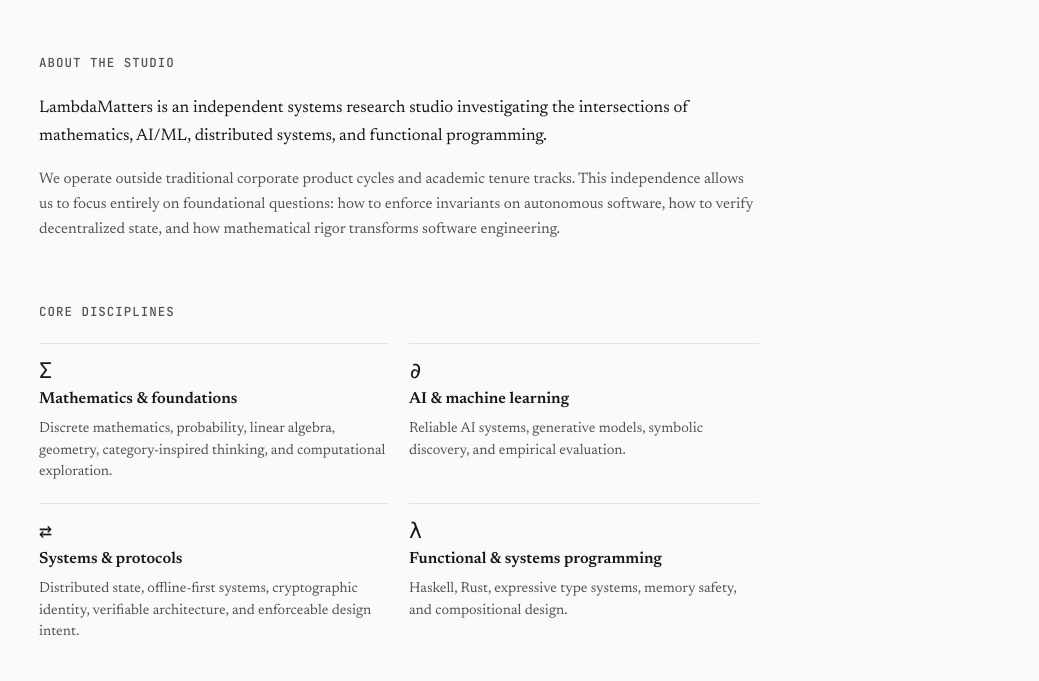
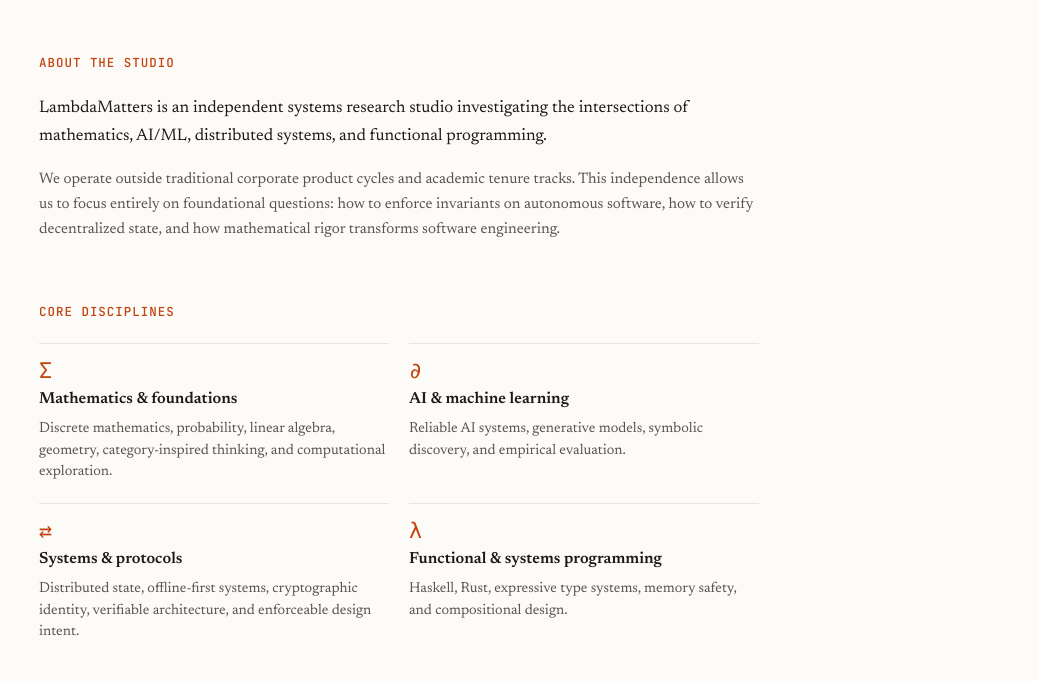
Before and after one commit to lambdamatters/lambdamatters.github.io, an Astro site: page /about in a window 1280 px wide. Shown: the part 119-800 px from the top of the page, without its empty margins (241-1280 px from the left). Built offline with nearby package versions, Linux system fonts and the light colour scheme; Astro itself is replaced by a stand-in of ours.

Commit message:
feat: introduce Warm Terracotta theme, centralize global link and heading tokens, and refine diagram aesthetics

```diff
--- a/src/components/Footer.astro
+++ b/src/components/Footer.astro
@@ -51,12 +51,6 @@ const {
 
   .footer-links a {
     color: var(--muted);
-    text-decoration: none;
-    transition: color 0.15s ease;
-  }
-
-  .footer-links a:hover {
-    color: var(--text);
   }
 
   .footer-contact a {
@@ -64,11 +58,6 @@ const {
     text-decoration: underline;
     text-underline-offset: 3px;
     text-decoration-color: var(--border);
-    transition: all 0.15s ease;
-  }
-
-  .footer-contact a:hover {
-    text-decoration-color: var(--text);
   }
 
   .footer-copy {
--- a/src/components/Header.astro
+++ b/src/components/Header.astro
@@ -44,7 +44,6 @@ const { isHome = false } = Astro.props;
     display: flex;
     align-items: center;
     gap: 1.15rem;
-    text-decoration: none;
     color: inherit;
   }
 
--- a/src/components/PillarItem.astro
+++ b/src/components/PillarItem.astro
@@ -27,7 +27,7 @@ const { symbol, title, description } = Astro.props;
   .pillar-symbol {
     font-family: var(--font-mono);
     font-size: 1.35rem;
-    color: var(--text);
+    color: var(--accent);
     margin-bottom: 0.5rem;
     line-height: 1;
   }
--- a/src/layouts/ProfileLayout.astro
+++ b/src/layouts/ProfileLayout.astro
@@ -169,11 +169,6 @@ const {
     text-decoration: underline;
     text-underline-offset: 3px;
     text-decoration-color: var(--border);
-    transition: all 0.15s ease;
-  }
-
-  .contact-value a:hover {
-    text-decoration-color: var(--text);
   }
 
   .sep {
--- a/src/pages/about.astro
+++ b/src/pages/about.astro
@@ -192,11 +192,6 @@ const pillars = [
     text-decoration: underline;
     text-underline-offset: 3px;
     text-decoration-color: var(--border);
-    transition: all 0.15s ease;
-  }
-
-  .talk-link:hover {
-    text-decoration-color: var(--text);
   }
 
   .collab-note {
@@ -223,11 +218,6 @@ const pillars = [
     text-decoration: underline;
     text-underline-offset: 3px;
     text-decoration-color: var(--border);
-    transition: all 0.15s ease;
-  }
-
-  .collab-action a:hover {
-    text-decoration-color: var(--text);
   }
 
   @media (max-width: 640px) {
--- a/src/pages/reports/[...slug].astro
+++ b/src/pages/reports/[...slug].astro
@@ -164,7 +164,7 @@ const { Content } = await render(report);
   }
 
   .report-id {
-    color: var(--muted);
+    color: var(--accent);
     font-weight: 500;
   }
 
@@ -202,10 +202,6 @@ const { Content } = await render(report);
     text-decoration: underline;
     text-underline-offset: 3px;
     text-decoration-color: var(--border);
-  }
-
-  .author-name:hover {
-    text-decoration-color: var(--text);
   }
 
   .author-org {
--- a/src/styles/global.css
+++ b/src/styles/global.css
@@ -1,60 +1,72 @@
 :root {
-  --bg: #fafafa;
-  --text: #171717;
-  --muted: #525252;
-  --faint: #666666;
-  --border: #e5e5e5;
+  --bg: #fdfbf7;
+  --text: #1c1917;
+  --muted: #57534e;
+  --faint: #78716c;
+  --border: #e7e5e4;
   --card-bg: #ffffff;
-  --badge-bg: #eeeeee;
-  --badge-text: #171717;
-  --accent: #171717;
+  --badge-bg: #f5f3ef;
+  --badge-text: #1c1917;
+  --accent: #c2410c;
+  --accent-hover: #9a3412;
+  --btn-primary-bg: #c2410c;
+  --btn-primary-text: #ffffff;
   --toggle-bg: #ffffff;
-  --toggle-hover: #f5f5f5;
+  --toggle-hover: #f5f3ef;
   --font-serif: "Newsreader", "Charis SIL", "Georgia", "Cambria", "Times New Roman", Times, serif;
   --font-mono: "JetBrains Mono", ui-monospace, SFMono-Regular, Menlo, Monaco, Consolas, monospace;
 }
 
 [data-theme="dark"] {
-  --bg: #111111;
-  --text: #f5f5f5;
-  --muted: #a3a3a3;
-  --faint: #999999;
-  --border: #262626;
-  --card-bg: #161616;
-  --badge-bg: #262626;
-  --badge-text: #f5f5f5;
-  --accent: #ffffff;
-  --toggle-bg: #1a1a1a;
-  --toggle-hover: #262626;
+  --bg: #141210;
+  --text: #f5f5f4;
+  --muted: #a8a29e;
+  --faint: #78716c;
+  --border: #292524;
+  --card-bg: #1c1917;
+  --badge-bg: #292524;
+  --badge-text: #f5f5f4;
+  --accent: #fb923c;
+  --accent-hover: #fdba74;
+  --btn-primary-bg: #ea580c;
+  --btn-primary-text: #ffffff;
+  --toggle-bg: #1c1917;
+  --toggle-hover: #292524;
 }
 
 [data-theme="light"] {
-  --bg: #fafafa;
-  --text: #171717;
-  --muted: #525252;
-  --faint: #666666;
-  --border: #e5e5e5;
+  --bg: #fdfbf7;
+  --text: #1c1917;
+  --muted: #57534e;
+  --faint: #78716c;
+  --border: #e7e5e4;
   --card-bg: #ffffff;
-  --badge-bg: #eeeeee;
-  --badge-text: #171717;
-  --accent: #171717;
+  --badge-bg: #f5f3ef;
+  --badge-text: #1c1917;
+  --accent: #c2410c;
+  --accent-hover: #9a3412;
+  --btn-primary-bg: #c2410c;
+  --btn-primary-text: #ffffff;
   --toggle-bg: #ffffff;
-  --toggle-hover: #f5f5f5;
+  --toggle-hover: #f5f3ef;
 }
 
 @media (prefers-color-scheme: dark) {
   :root:not([data-theme="light"]) {
-    --bg: #111111;
-    --text: #f5f5f5;
-    --muted: #a3a3a3;
-    --faint: #999999;
-    --border: #262626;
-    --card-bg: #161616;
-    --badge-bg: #262626;
-    --badge-text: #f5f5f5;
-    --accent: #ffffff;
-    --toggle-bg: #1a1a1a;
-    --toggle-hover: #262626;
+    --bg: #141210;
+    --text: #f5f5f4;
+    --muted: #a8a29e;
+    --faint: #78716c;
+    --border: #292524;
+    --card-bg: #1c1917;
+    --badge-bg: #292524;
+    --badge-text: #f5f5f4;
+    --accent: #fb923c;
+    --accent-hover: #fdba74;
+    --btn-primary-bg: #ea580c;
+    --btn-primary-text: #ffffff;
+    --toggle-bg: #1c1917;
+    --toggle-hover: #292524;
   }
 }
 
@@ -113,7 +125,38 @@ body {
   }
 }
 
-/* Sections */
+/* Universal Link Standards */
+a {
+  color: inherit;
+  text-decoration: none;
+  transition: color 0.15s ease, text-decoration-color 0.15s ease;
+}
+
+a:hover {
+  color: var(--accent);
+  text-decoration-color: var(--accent);
+}
+
+/* Headings inside or containing interactive links */
+h1 a:hover,
+h2 a:hover,
+h3 a:hover,
+h4 a:hover,
+a:hover h1,
+a:hover h2,
+a:hover h3,
+a:hover h4 {
+  color: var(--accent);
+}
+
+p a, li a {
+  color: var(--accent);
+  text-decoration: underline;
+  text-underline-offset: 3px;
+  text-decoration-color: var(--border);
+}
+
+/* Sections & Category Headings */
 .section {
   margin-bottom: 3.75rem;
 }
@@ -123,7 +166,7 @@ body {
   font-size: 0.78rem;
   text-transform: uppercase;
   letter-spacing: 0.08em;
-  color: var(--muted);
+  color: var(--accent);
   margin-bottom: 1.25rem;
   font-weight: 500;
 }
@@ -136,6 +179,7 @@ body {
   color: var(--accent);
   display: block;
   margin-bottom: 0.5rem;
+  font-weight: 500;
 }
 
 /* Shared Buttons */
@@ -153,14 +197,17 @@ body {
 }
 
 .btn-primary {
-  background: var(--text);
-  color: var(--bg);
-  border: 1px solid var(--text);
+  background: var(--btn-primary-bg, var(--text));
+  color: var(--btn-primary-text, #ffffff);
+  border: 1px solid var(--btn-primary-bg, var(--text));
   font-weight: 500;
 }
 
 .btn-primary:hover {
-  opacity: 0.9;
+  background: var(--accent-hover, #9a3412);
+  border-color: var(--accent-hover, #9a3412);
+  color: var(--btn-primary-text, #ffffff);
+  opacity: 1;
   transform: translateY(-1px);
 }
 
@@ -171,8 +218,10 @@ body {
 }
 
 .btn-secondary:hover {
-  border-color: var(--muted);
+  border-color: var(--accent);
+  color: var(--accent);
   background: var(--bg);
+  transform: translateY(-1px);
 }
 
 .btn.disabled,
```
Also changed, not shown: src/components/LifecycleDiagram.astro (+8 -15 lines), src/components/ProjectCard.astro (+0 -14 lines), src/components/ReportCard.astro (+3 -18 lines).
